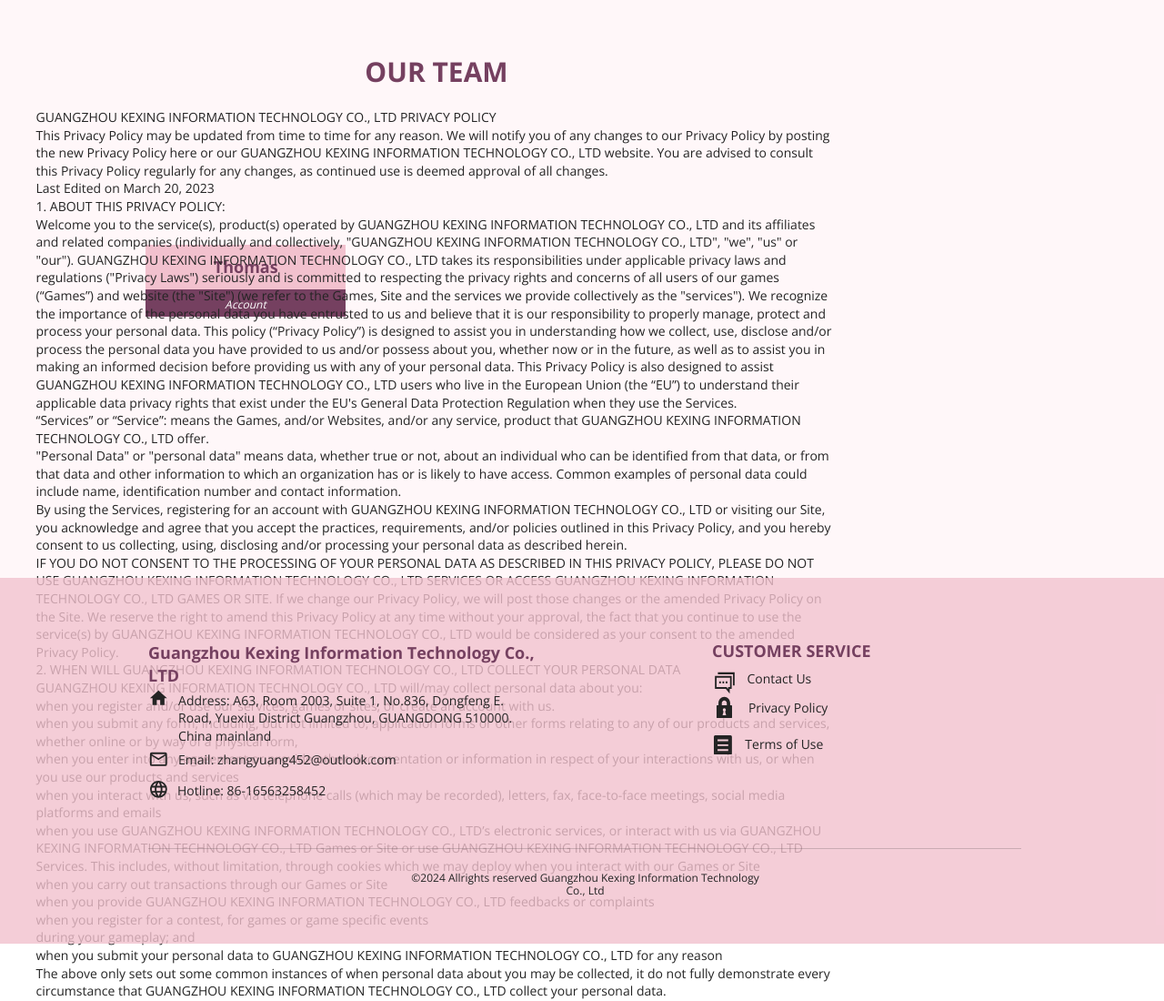
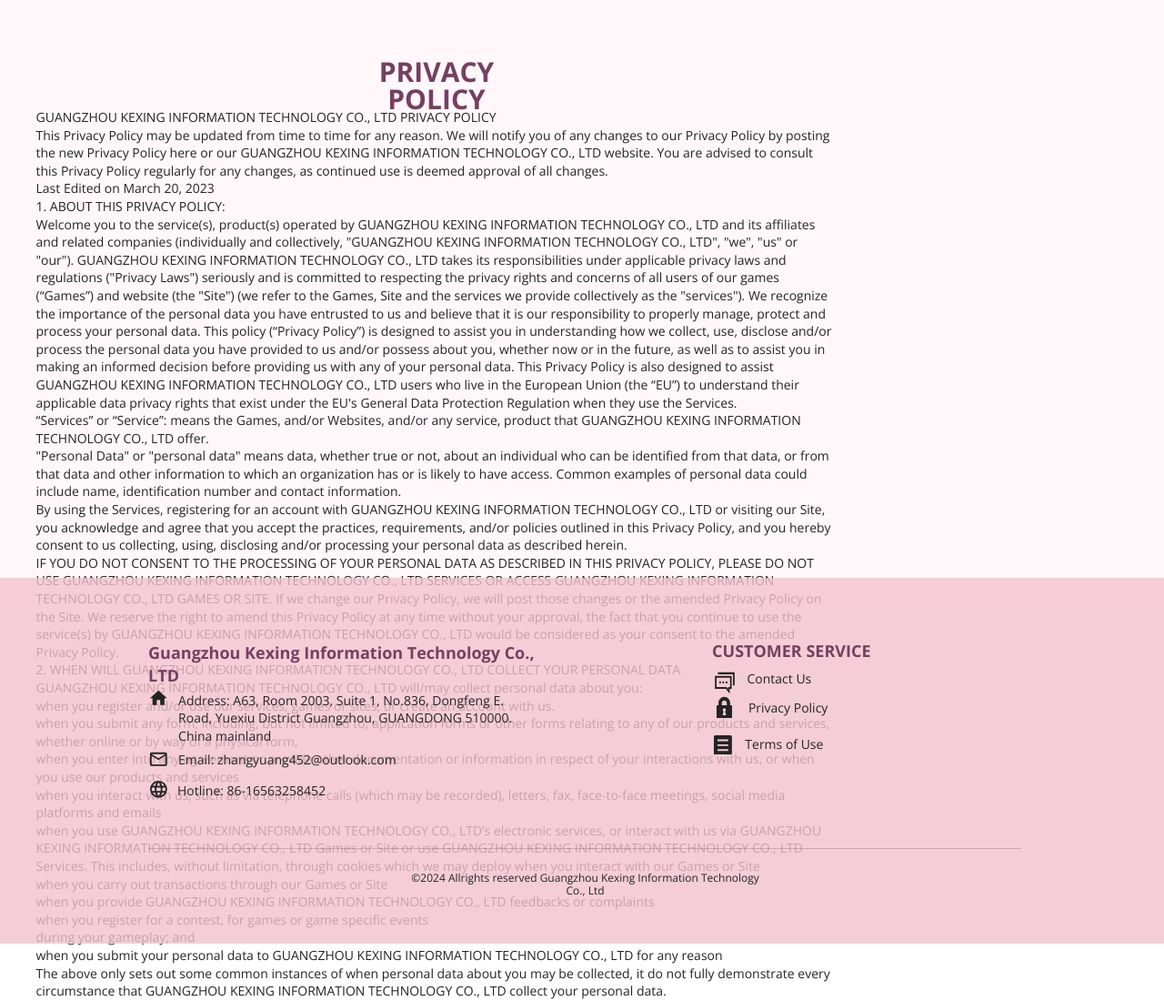
Before and after one commit to thole2312/emberstudio.net, a plain HTML site: page policy/index.html in a window 1280 px wide. Shown: the top 1100 px of the page at 91% size. Drawn offline with nearby package versions, Linux system fonts and the light colour scheme.

Commit message:
Update index.html

```diff
--- a/policy/index.html
+++ b/policy/index.html
@@ -36,28 +36,14 @@
          <div id="SECTION167" class='ladi-section'>
             <div class='ladi-section-background'></div>
             <div class="ladi-container">
-                           <div id="GROUP192" class='ladi-element'>
-                              <div class='ladi-group'>
-                                 <div id="BOX193" class='ladi-element'>
-                                    <div class='ladi-box ladi-transition'></div>
-                                 </div>
-                                 <div id="BOX194" class='ladi-element'>
-                                    <div class='ladi-box ladi-transition'></div>
-                                 </div>
-                                 <div id="HEADLINE195" class='ladi-element'>
-                                    <h6 class='ladi-headline ladi-transition'>Thomas</h6>
-                                 </div>
-                                 <div id="HEADLINE196" class='ladi-element'>
-                                    <p class='ladi-headline ladi-transition'>Account</p>
-                                 </div>
-                              </div>
-                           </div>
-                        </div>
-                     </div>
-                  </div>
+               <div id="GROUP168" class='ladi-element'>
+                  <div class='ladi-group ladi-transition'></div>
                </div>
-               <div id="HEADLINE197" class='ladi-element'>
-                  <h2 class='ladi-headline ladi-transition'>OUR TEAM</h2>
+            </div>
+         </div>
+      </div>
+      <div id="HEADLINE197" class='ladi-element'>
+                  <h2 class='ladi-headline ladi-transition'>PRIVACY POLICY</h2>
                </div>
                <div id="PARAGRAPH198" class='ladi-element'>
                   <div class='ladi-paragraph ladi-transition'>
```
